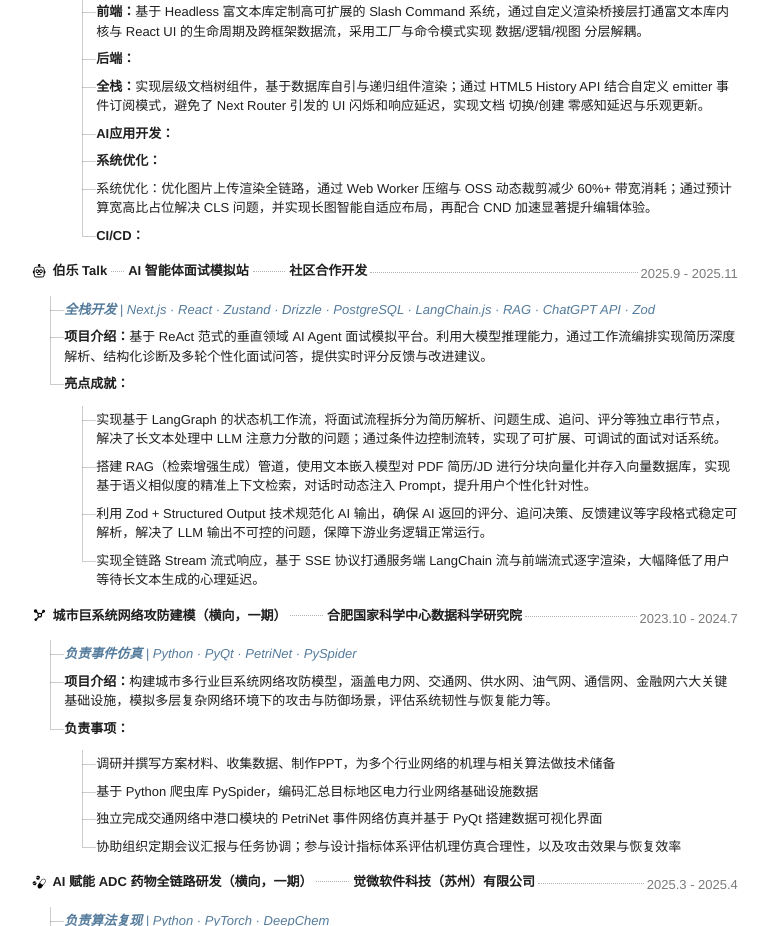
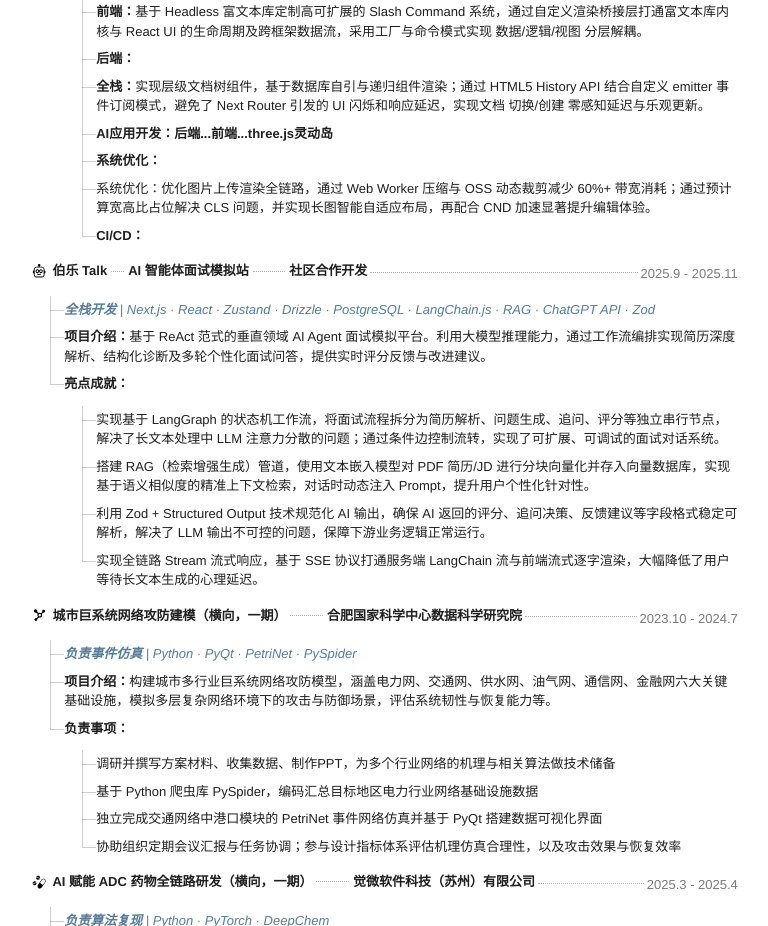
Before and after one commit to boat2moon/boat2moon, a Next.js app: page /resume in a window 1280 px wide. Shown: the part 900-1826 px from the top of the page, without its empty margins (255-1023 px from the left). Built offline with nearby package versions, Linux system fonts and the light colour scheme.

Commit message:
docs: resume

```diff
--- a/src/app/resume/page.tsx
+++ b/src/app/resume/page.tsx
@@ -253,7 +253,7 @@ export default function ResumePage() {
                         闪烁和响应延迟，实现文档 切换/创建 零感知延迟与乐观更新。
                       </li>
                       <li>
-                        <strong>AI应用开发：</strong>
+                        <strong>AI应用开发：后端...前端...three.js灵动岛</strong>
                       </li>
                       <li>
                         <strong>系统优化：</strong>
```
Also changed, not shown: 1 other file (tests, documents, lock files or other folders).
